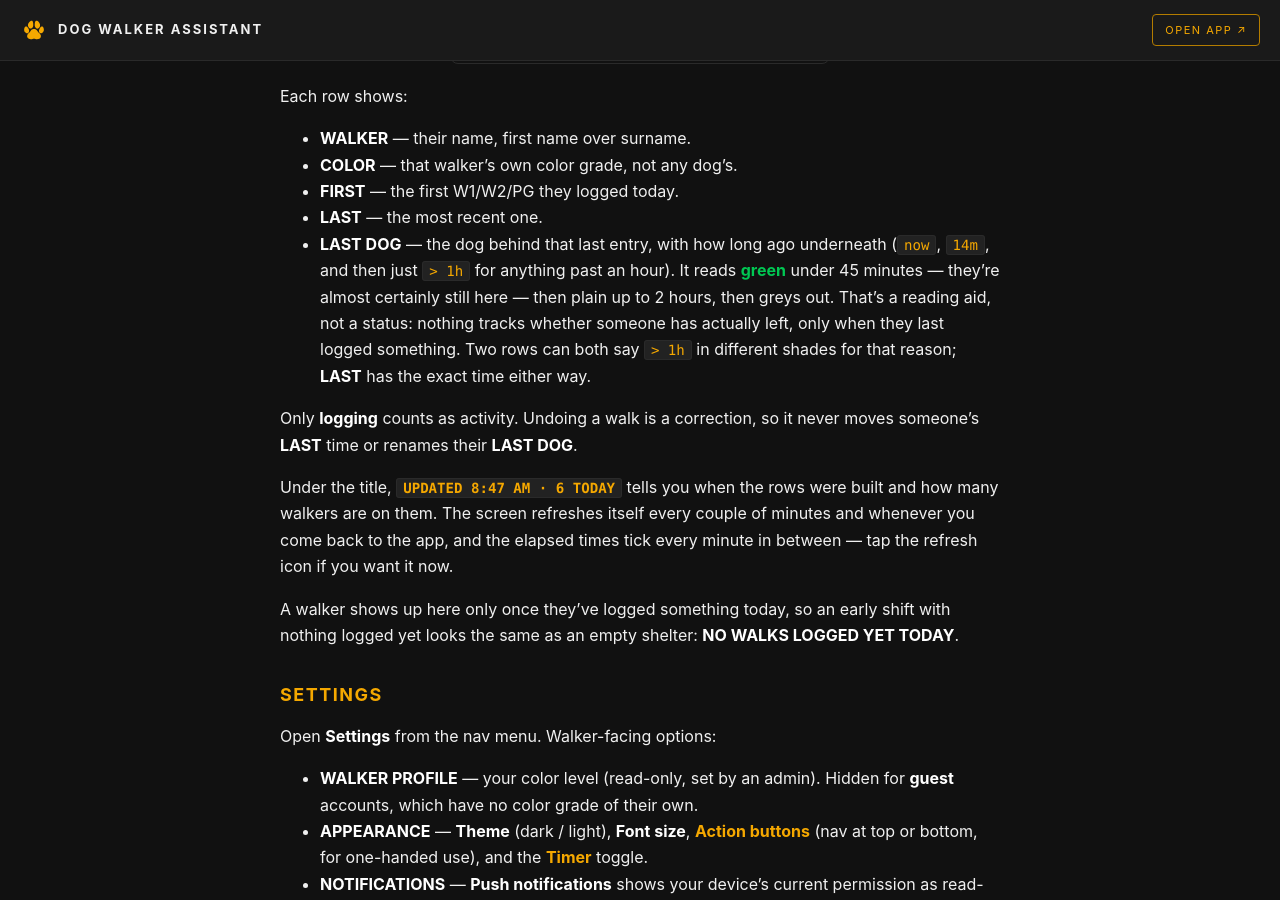
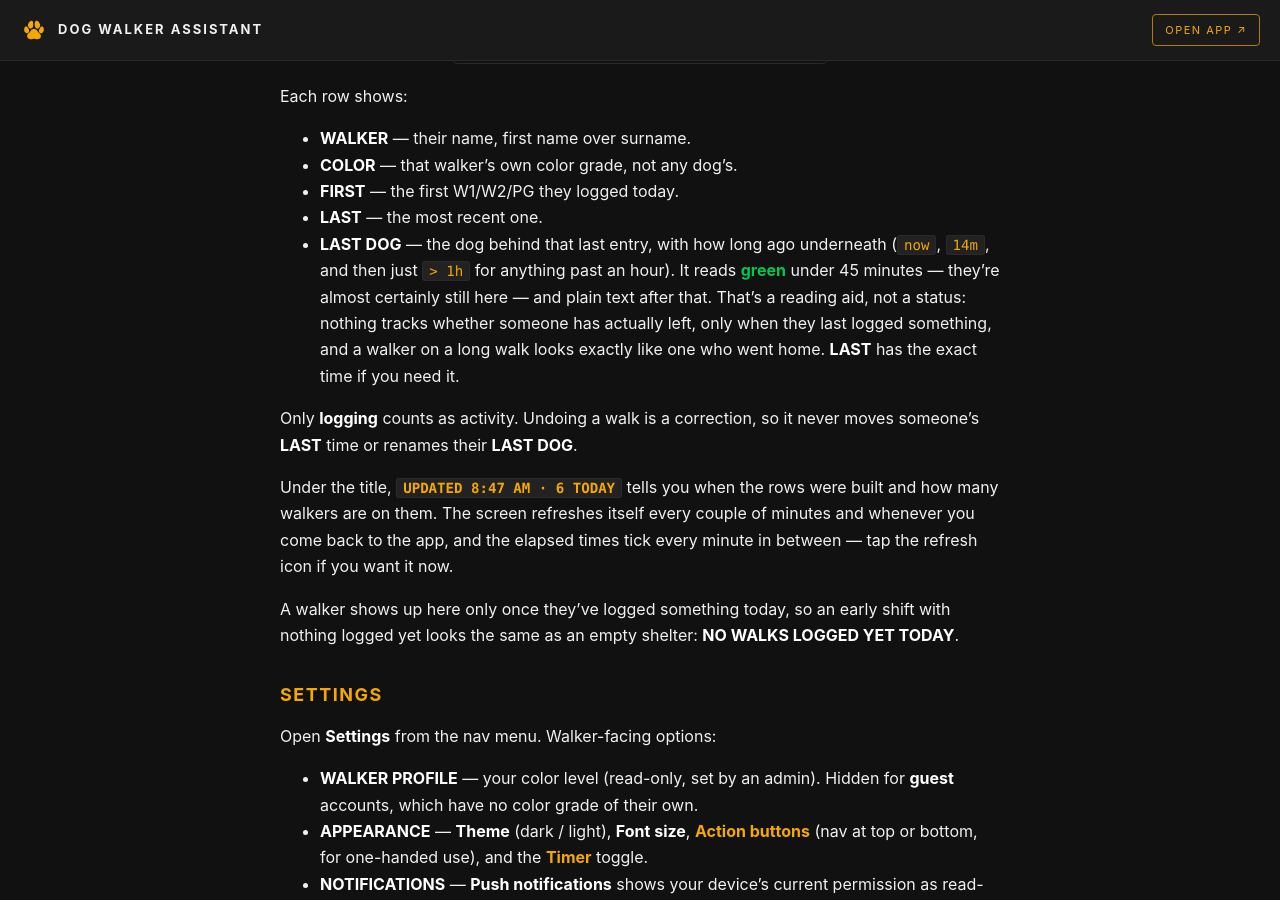
Before and after one commit to kirbsauce/dog-walker-assistant-docs, a Jekyll site: the page built from WALKER.md, in a window 1280 px wide and 900 px high, scrolled down 7756 px. Built offline with Jekyll 4.4.1, drawn with Linux system fonts in a browser that asks for light colours.

Commit message:
Walker Guide: elapsed is green or plain, no grey tier
Matches dog-walker-assistant-app#629. The guide described three shades fading
to grey; there are now two, and the "two rows can both say > 1h in different
shades" caveat is gone with them.

Says plainly why: a walker on a long walk looks exactly like one who went home,
so the screen doesn't pretend to tell them apart.

Co-Authored-By: Claude Opus 5 <noreply@anthropic.com>

```diff
--- a/WALKER.md
+++ b/WALKER.md
@@ -366,11 +366,10 @@ Each row shows:
 - **LAST DOG** — the dog behind that last entry, with how long ago underneath
   (`now`, `14m`, and then just `> 1h` for anything past an hour). It reads
   <strong style="color:#00c853">green</strong> under 45 minutes — they're
-  almost certainly still here — then plain up to 2 hours, then greys out.
-  That's a reading aid, not a status: nothing tracks whether someone has
-  actually left, only when they last logged something. Two rows can both say
-  `> 1h` in different shades for that reason; **LAST** has the exact time
-  either way.
+  almost certainly still here — and plain text after that. That's a reading
+  aid, not a status: nothing tracks whether someone has actually left, only
+  when they last logged something, and a walker on a long walk looks exactly
+  like one who went home. **LAST** has the exact time if you need it.
 
 Only **logging** counts as activity. Undoing a walk is a correction, so it
 never moves someone's **LAST** time or renames their **LAST DOG**.
```
